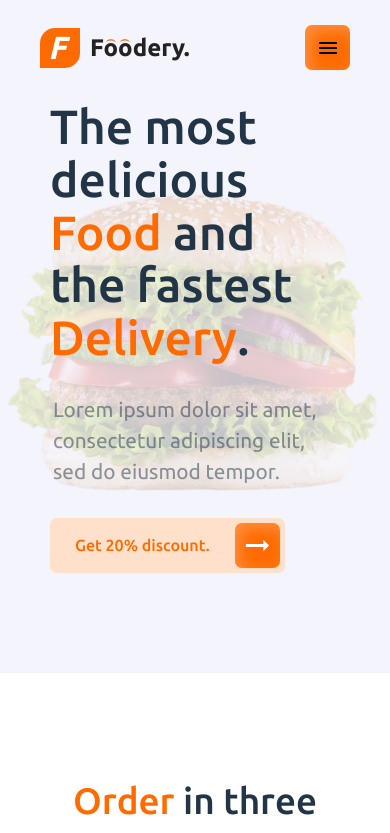
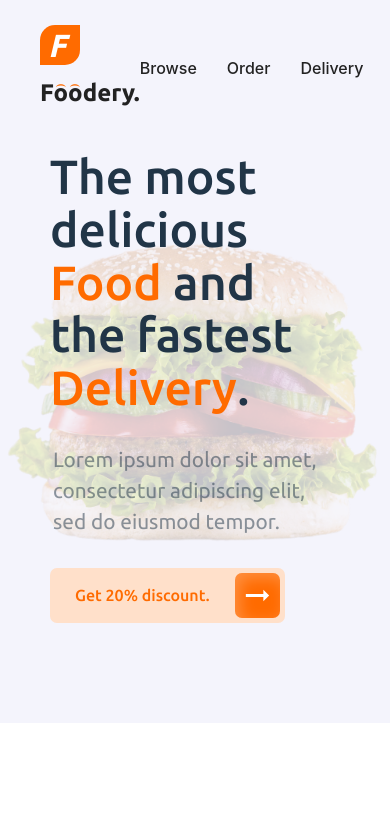
Before and after one commit to Gastti/app-foodery-client, a React (Vite) app: page / in a window 390 px wide. Shown: the top 833 px of the page. Built offline with nearby package versions, Linux system fonts and the light colour scheme.

Commit message:
feat: add isTabletScreen prop

```diff
--- a/src/pages/Home/Home.jsx
+++ b/src/pages/Home/Home.jsx
@@ -7,11 +7,11 @@ import Headboard from "./components/Headboard";
 import StepsPage from "./components/StepsPage";
 import FoodMenu from "./components/FoodMenu";
 
-export default function Home({ isSmallScreen }) {
+export default function Home({ isSmallScreen, isTabletScreen }) {
     return (
         <>
-            <Navbar isSmallScreen={isSmallScreen} />
-            <Container primary padding>
+            <Navbar isTabletScreen={isTabletScreen} />
+            <Container primary padding style={{paddingTop: '50px'}}>
                 <FlexContainer>
                     <img src={BurgerImage} />
                     <Headboard />
```
